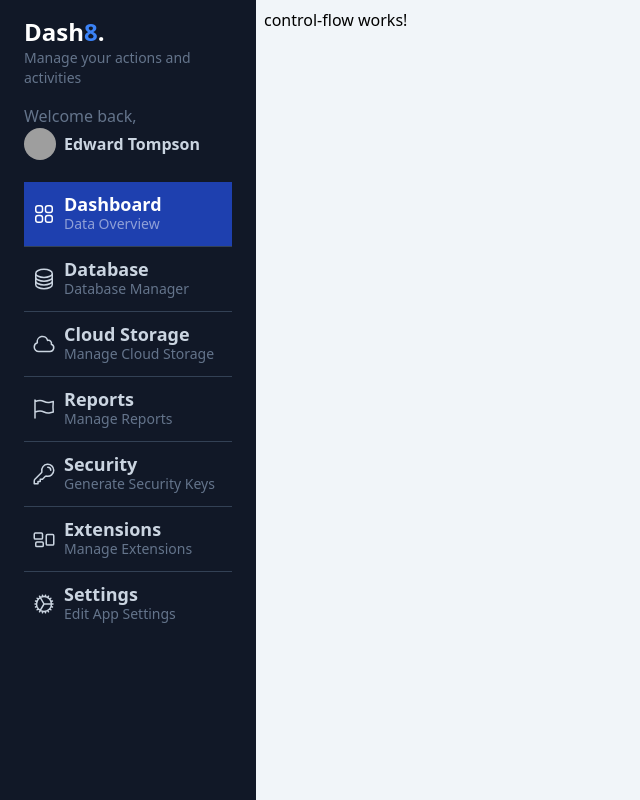
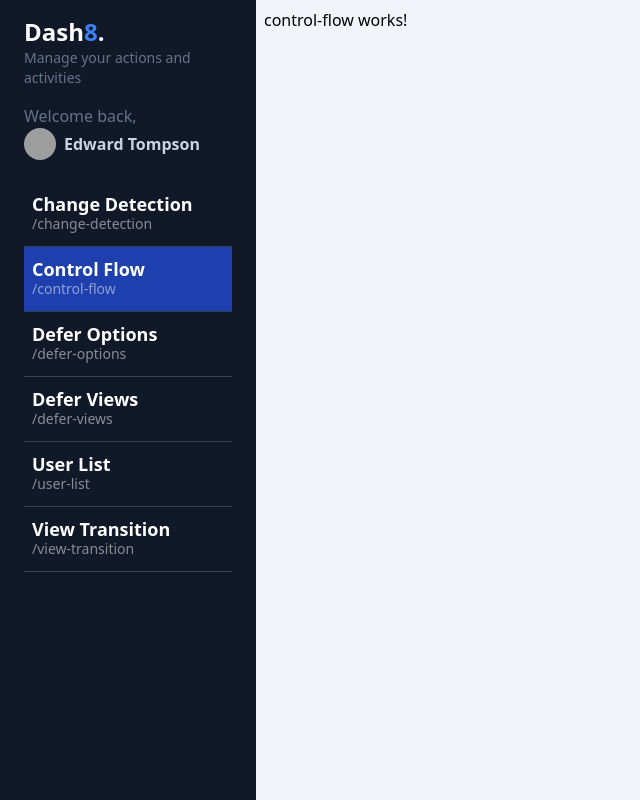
Before and after one commit to nicolashidalgo1989/14-my-dashboard, an Angular app: page /dashboard/control-flow in a window 1280 px wide. Shown: the whole page, without its empty margins (0-640 px from the left). Built offline with nearby package versions, Linux system fonts and the light colour scheme; grey boxes are pictures that could not be loaded.

Commit message:
feat: if / for con angular 17

```diff
--- a/src/app/app.routes.ts
+++ b/src/app/app.routes.ts
@@ -5,11 +5,6 @@
     path: 'dashboard',
     loadComponent: () => import('./dashboard/dashboard.component'),
     children: [
-      {
-        path: 'change-detection',
-        title: 'Change Detection',
-        loadComponent: () => import('./dashboard/pages/change-detection/change-detection.component'),
-      },
       {
         path: 'change-detection',
         title: 'Change Detection',
--- a/src/app/shared/sidemenu/sidemenu.component.html
+++ b/src/app/shared/sidemenu/sidemenu.component.html
@@ -9,90 +9,19 @@
       <span>
         <img class="rounded-full w-8 h-8" src="https://images.unsplash.com/photo-1542909168-82c3e7fdca5c?ixlib=rb-4.0.3&ixid=MnwxMjA3fDB8MHxwaG90by1wYWdlfHx8fGVufDB8fHx8&auto=format&fit=crop&w=128&q=80" alt="">
       </span>
-       <span class="text-sm md:text-base font-bold">
-           Edward Tompson
-       </span>
+      <span class="text-sm md:text-base font-bold"> Edward Tompson </span>
     </a>
   </div>
   <div id="nav" class="w-full px-6">
-   <a href="#" class="w-full px-2 inline-flex space-x-2 items-center border-b border-slate-700 py-3 bg-blue-800 hover:bg-white/5 transition ease-linear duration-150">
-       <div>
-           <svg xmlns="http://www.w3.org/2000/svg" fill="none" viewBox="0 0 24 24" stroke-width="1.5" stroke="currentColor" class="w-6 h-6 text-white">
-               <path stroke-linecap="round" stroke-linejoin="round" d="M3.75 6A2.25 2.25 0 016 3.75h2.25A2.25 2.25 0 0110.5 6v2.25a2.25 2.25 0 01-2.25 2.25H6a2.25 2.25 0 01-2.25-2.25V6zM3.75 15.75A2.25 2.25 0 016 13.5h2.25a2.25 2.25 0 012.25 2.25V18a2.25 2.25 0 01-2.25 2.25H6A2.25 2.25 0 013.75 18v-2.25zM13.5 6a2.25 2.25 0 012.25-2.25H18A2.25 2.25 0 0120.25 6v2.25A2.25 2.25 0 0118 10.5h-2.25a2.25 2.25 0 01-2.25-2.25V6zM13.5 15.75a2.25 2.25 0 012.25-2.25H18a2.25 2.25 0 012.25 2.25V18A2.25 2.25 0 0118 20.25h-2.25A2.25 2.25 0 0113.5 18v-2.25z" />
-             </svg>
-
-       </div>
+    @if(true){
+      @for( item of menuItems; track $index){
+        <a [routerLink]="item.path" routerLinkActive="bg-blue-800" class="w-full px-2 inline-flex space-x-2 items-center border-b border-slate-700 py-3  hover:bg-white/5 transition ease-linear duration-150">
           <div class="flex flex-col">
-           <span class="text-lg font-bold leading-5 text-white">Dashboard</span>
-           <span class="text-sm text-white/50 hidden md:block">Data Overview</span>
+            <span class="text-lg font-bold leading-5 text-white">{{ item.title }}</span>
+            <span class="text-sm text-white/50 hidden md:block">/{{ item.path }}</span>
           </div>
         </a>
-   <a href="#" class="w-full px-2 inline-flex space-x-2 items-center border-b border-slate-700 py-3 hover:bg-white/5 transition ease-linear duration-150">
-       <div>
-           <svg xmlns="http://www.w3.org/2000/svg" fill="none" viewBox="0 0 24 24" stroke-width="1.5" stroke="currentColor" class="w-6 h-6">
-               <path stroke-linecap="round" stroke-linejoin="round" d="M20.25 6.375c0 2.278-3.694 4.125-8.25 4.125S3.75 8.653 3.75 6.375m16.5 0c0-2.278-3.694-4.125-8.25-4.125S3.75 4.097 3.75 6.375m16.5 0v11.25c0 2.278-3.694 4.125-8.25 4.125s-8.25-1.847-8.25-4.125V6.375m16.5 0v3.75m-16.5-3.75v3.75m16.5 0v3.75C20.25 16.153 16.556 18 12 18s-8.25-1.847-8.25-4.125v-3.75m16.5 0c0 2.278-3.694 4.125-8.25 4.125s-8.25-1.847-8.25-4.125" />
-             </svg>
-       </div>
-       <div class="flex flex-col">
-           <span class="text-lg text-slate-300 font-bold leading-5">Database</span>
-           <span class="text-sm text-slate-500 hidden md:block">Database Manager</span>
-       </div>
-   </a>
-   <a href="#" class="w-full px-2 inline-flex space-x-2 items-center border-b border-slate-700 py-3 hover:bg-white/5 transition ease-linear duration-150">
-       <div>
-           <svg xmlns="http://www.w3.org/2000/svg" fill="none" viewBox="0 0 24 24" stroke-width="1.5" stroke="currentColor" class="w-6 h-6">
-               <path stroke-linecap="round" stroke-linejoin="round" d="M2.25 15a4.5 4.5 0 004.5 4.5H18a3.75 3.75 0 001.332-7.257 3 3 0 00-3.758-3.848 5.25 5.25 0 00-10.233 2.33A4.502 4.502 0 002.25 15z" />
-             </svg>
-       </div>
-       <div class="flex flex-col">
-           <span class="text-lg text-slate-300 font-bold leading-5">Cloud Storage</span>
-           <span class="text-sm text-slate-500 hidden md:block">Manage Cloud Storage</span>
-       </div>
-   </a>
-   <a href="#" class="w-full px-2 inline-flex space-x-2 items-center border-b border-slate-700 py-3 hover:bg-white/5 transition ease-linear duration-150">
-       <div>
-           <svg xmlns="http://www.w3.org/2000/svg" fill="none" viewBox="0 0 24 24" stroke-width="1.5" stroke="currentColor" class="w-6 h-6">
-               <path stroke-linecap="round" stroke-linejoin="round" d="M3 3v1.5M3 21v-6m0 0l2.77-.693a9 9 0 016.208.682l.108.054a9 9 0 006.086.71l3.114-.732a48.524 48.524 0 01-.005-10.499l-3.11.732a9 9 0 01-6.085-.711l-.108-.054a9 9 0 00-6.208-.682L3 4.5M3 15V4.5" />
-             </svg>
-       </div>
-       <div class="flex flex-col">
-           <span class="text-lg text-slate-300 font-bold leading-5">Reports</span>
-           <span class="text-sm text-slate-500 hidden md:block">Manage Reports</span>
-       </div>
-   </a>
-   <a href="#" class="w-full px-2 inline-flex space-x-2 items-center border-b border-slate-700 py-3 hover:bg-white/5 transition ease-linear duration-150">
-       <div>
-           <svg xmlns="http://www.w3.org/2000/svg" fill="none" viewBox="0 0 24 24" stroke-width="1.5" stroke="currentColor" class="w-6 h-6">
-               <path stroke-linecap="round" stroke-linejoin="round" d="M15.75 5.25a3 3 0 013 3m3 0a6 6 0 01-7.029 5.912c-.563-.097-1.159.026-1.563.43L10.5 17.25H8.25v2.25H6v2.25H2.25v-2.818c0-.597.237-1.17.659-1.591l6.499-6.499c.404-.404.527-1 .43-1.563A6 6 0 1121.75 8.25z" />
-             </svg>
-       </div>
-       <div class="flex flex-col">
-           <span class="text-lg text-slate-300 font-bold leading-5">Security</span>
-           <span class="text-sm text-slate-500 hidden md:block">Generate Security Keys</span>
-       </div>
-   </a>
-   <a href="#" class="w-full px-2 inline-flex space-x-2 items-center border-b border-slate-700 py-3 hover:bg-white/5 transition ease-linear duration-150">
-       <div>
-           <svg xmlns="http://www.w3.org/2000/svg" fill="none" viewBox="0 0 24 24" stroke-width="1.5" stroke="currentColor" class="w-6 h-6">
-               <path stroke-linecap="round" stroke-linejoin="round" d="M2.25 7.125C2.25 6.504 2.754 6 3.375 6h6c.621 0 1.125.504 1.125 1.125v3.75c0 .621-.504 1.125-1.125 1.125h-6a1.125 1.125 0 01-1.125-1.125v-3.75zM14.25 8.625c0-.621.504-1.125 1.125-1.125h5.25c.621 0 1.125.504 1.125 1.125v8.25c0 .621-.504 1.125-1.125 1.125h-5.25a1.125 1.125 0 01-1.125-1.125v-8.25zM3.75 16.125c0-.621.504-1.125 1.125-1.125h5.25c.621 0 1.125.504 1.125 1.125v2.25c0 .621-.504 1.125-1.125 1.125h-5.25a1.125 1.125 0 01-1.125-1.125v-2.25z" />
-             </svg>
-       </div>
-       <div class="flex flex-col">
-           <span class="text-lg text-slate-300 font-bold leading-5">Extensions</span>
-           <span class="text-sm text-slate-500 hidden md:block">Manage Extensions</span>
-       </div>
-   </a>
-   <a href="#" class="w-full px-2 inline-flex space-x-2 items-center py-3 hover:bg-white/5 transition ease-linear duration-150">
-       <div>
-           <svg xmlns="http://www.w3.org/2000/svg" fill="none" viewBox="0 0 24 24" stroke-width="1.5" stroke="currentColor" class="w-6 h-6">
-               <path stroke-linecap="round" stroke-linejoin="round" d="M4.5 12a7.5 7.5 0 0015 0m-15 0a7.5 7.5 0 1115 0m-15 0H3m16.5 0H21m-1.5 0H12m-8.457 3.077l1.41-.513m14.095-5.13l1.41-.513M5.106 17.785l1.15-.964m11.49-9.642l1.149-.964M7.501 19.795l.75-1.3m7.5-12.99l.75-1.3m-6.063 16.658l.26-1.477m2.605-14.772l.26-1.477m0 17.726l-.26-1.477M10.698 4.614l-.26-1.477M16.5 19.794l-.75-1.299M7.5 4.205L12 12m6.894 5.785l-1.149-.964M6.256 7.178l-1.15-.964m15.352 8.864l-1.41-.513M4.954 9.435l-1.41-.514M12.002 12l-3.75 6.495" />
-             </svg>
-       </div>
-       <div class="flex flex-col">
-           <span class="text-lg text-slate-300 font-bold leading-5">Settings</span>
-           <span class="text-sm text-slate-500 hidden md:block">Edit App Settings</span>
-       </div>
-   </a>
-
+      }
+    }
   </div>
 </div>
--- a/src/app/shared/sidemenu/sidemenu.component.ts
+++ b/src/app/shared/sidemenu/sidemenu.component.ts
@@ -1,10 +1,11 @@
 import { Component } from '@angular/core';
 import { routes } from '../../app.routes';
+import { RouterModule } from '@angular/router';
 
 @Component({
   selector: 'sidemenu',
   standalone: true,
-  imports: [],
+  imports: [ RouterModule ],
   templateUrl: './sidemenu.component.html',
   styles: ``
 })
@@ -24,7 +25,7 @@
     //   .filter( route => route && route.path )
     //   .filter( route => !route.path?.includes(':'))
 
-    // console.log(dashboardRoutes);
+    console.log(this.menuItems);
 
 
   }
```
Lines whose indentation alone changed are shown as unchanged.
